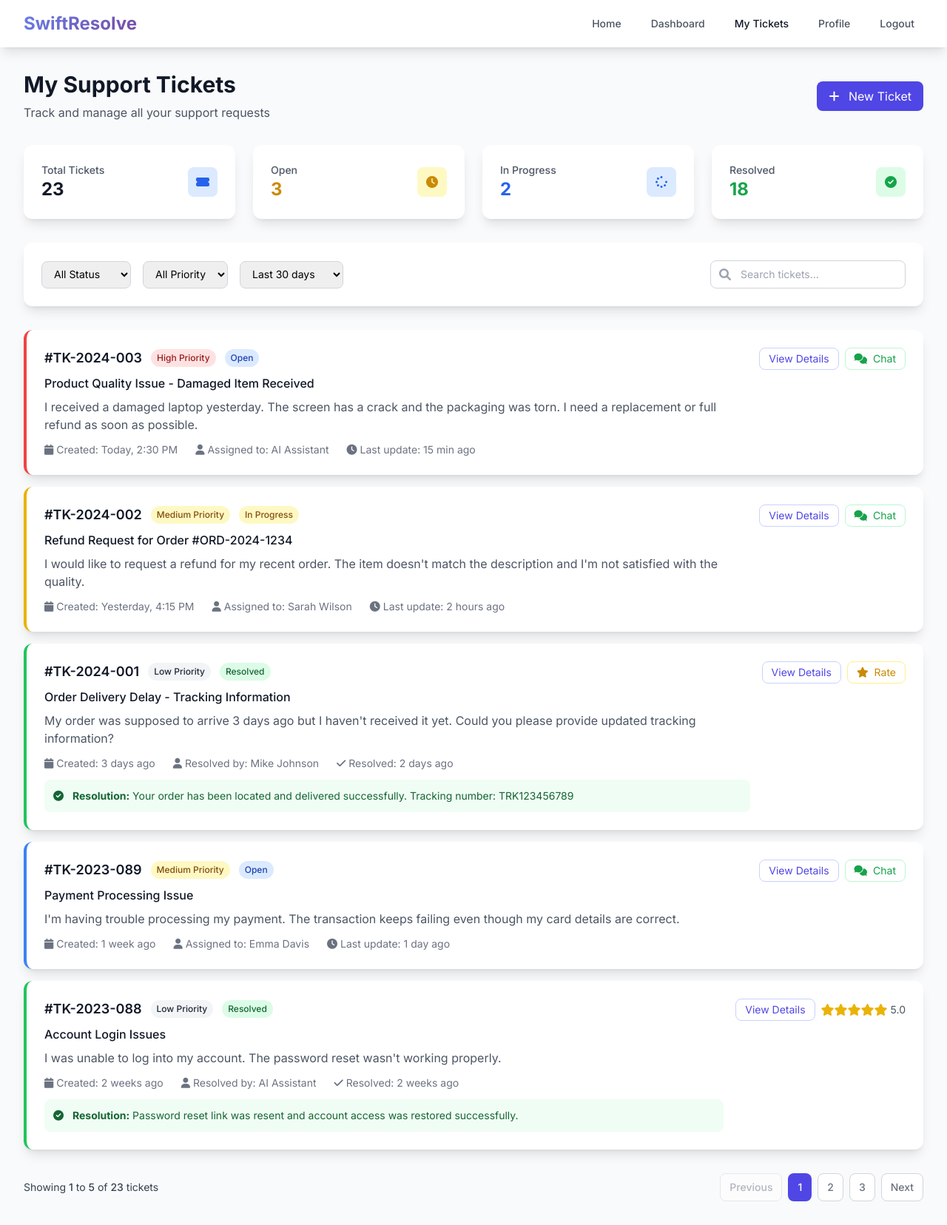
After one commit to MohitSilwal16/IBM-Hackathon, a Flask app: template web/templates/tickets.html in a window 1280 px wide. The commit adds this page. Shown: the whole page at 74% size. Run offline with Flask 3, Linux system fonts and the light colour scheme; the template is opened without the code that fills it, so the values that code supplies are empty; some libraries are stand-ins or nearby versions.

```diff
--- /dev/null
+++ b/web/templates/tickets.html
@@ -0,0 +1,408 @@
+<!DOCTYPE html>
+<html lang="en">
+<head>
+    <meta charset="UTF-8">
+    <meta name="viewport" content="width=device-width, initial-scale=1.0">
+    <title>My Tickets - SwiftResolve</title>
+    <script src="https://cdn.tailwindcss.com"></script>
+    <link href="https://cdnjs.cloudflare.com/ajax/libs/font-awesome/6.0.0/css/all.min.css" rel="stylesheet">
+    <style>
+        @import url('https://fonts.googleapis.com/css2?family=Inter:wght@300;400;500;600;700&display=swap');
+
+        * {
+            font-family: 'Inter', sans-serif;
+        }
+
+        .gradient-text {
+            background: linear-gradient(135deg, #667eea 0%, #764ba2 100%);
+            -webkit-background-clip: text;
+            -webkit-text-fill-color: transparent;
+            background-clip: text;
+        }
+
+        .card-3d {
+            transform: perspective(1000px) rotateX(2deg);
+            transition: all 0.3s ease;
+        }
+
+        .card-3d:hover {
+            transform: perspective(1000px) rotateX(0deg) translateY(-2px);
+        }
+
+        .ticket-card {
+            transition: all 0.3s ease;
+        }
+
+        .ticket-card:hover {
+            transform: translateY(-2px);
+            box-shadow: 0 10px 25px rgba(0, 0, 0, 0.1);
+        }
+    </style>
+</head>
+<body class="bg-gray-50 min-h-screen">
+    <!-- Navigation -->
+    <nav class="bg-white shadow-lg sticky top-0 z-50">
+        <div class="max-w-7xl mx-auto px-4 sm:px-6 lg:px-8">
+            <div class="flex justify-between items-center h-16">
+                <div class="flex items-center">
+                    <div class="flex-shrink-0">
+                        <div class="text-2xl font-bold gradient-text">SwiftResolve</div>
+                    </div>
+                </div>
+                <div class="hidden md:block">
+                    <div class="ml-10 flex items-baseline space-x-4">
+                        <a href="index.html" class="text-gray-600 hover:text-indigo-600 px-3 py-2 rounded-md text-sm font-medium transition-colors">Home</a>
+                        <a href="chatbot.html" class="text-gray-600 hover:text-indigo-600 px-3 py-2 rounded-md text-sm font-medium transition-colors">Dashboard</a>
+                        <a href="tickets.html" class="text-gray-900 hover:text-indigo-600 px-3 py-2 rounded-md text-sm font-medium transition-colors">My Tickets</a>
+                        <a href="profile.html" class="text-gray-600 hover:text-indigo-600 px-3 py-2 rounded-md text-sm font-medium transition-colors">Profile</a>
+                        <a href="login.html" class="text-gray-600 hover:text-indigo-600 px-3 py-2 rounded-md text-sm font-medium transition-colors">Logout</a>
+                    </div>
+                </div>
+                <div class="md:hidden">
+                    <button class="text-gray-600 hover:text-gray-900">
+                        <i class="fas fa-bars text-xl"></i>
+                    </button>
+                </div>
+            </div>
+        </div>
+    </nav>
+
+    <div class="max-w-7xl mx-auto px-4 sm:px-6 lg:px-8 py-8">
+        <!-- Header -->
+        <div class="flex items-center justify-between mb-8">
+            <div>
+                <h1 class="text-3xl font-bold text-gray-900 mb-2">My Support Tickets</h1>
+                <p class="text-gray-600">Track and manage all your support requests</p>
+            </div>
+            <button class="bg-indigo-600 text-white px-4 py-2 rounded-lg hover:bg-indigo-700 transition-colors">
+                <i class="fas fa-plus mr-2"></i>
+                New Ticket
+            </button>
+        </div>
+
+        <!-- Stats Overview -->
+        <div class="grid grid-cols-1 md:grid-cols-4 gap-6 mb-8">
+            <div class="card-3d bg-white rounded-xl shadow-lg p-6">
+                <div class="flex items-center justify-between">
+                    <div>
+                        <p class="text-sm font-medium text-gray-600">Total Tickets</p>
+                        <p class="text-2xl font-bold text-gray-900">23</p>
+                    </div>
+                    <div class="w-10 h-10 bg-blue-100 rounded-lg flex items-center justify-center">
+                        <i class="fas fa-ticket-alt text-blue-600"></i>
+                    </div>
+                </div>
+            </div>
+
+            <div class="card-3d bg-white rounded-xl shadow-lg p-6">
+                <div class="flex items-center justify-between">
+                    <div>
+                        <p class="text-sm font-medium text-gray-600">Open</p>
+                        <p class="text-2xl font-bold text-yellow-600">3</p>
+                    </div>
+                    <div class="w-10 h-10 bg-yellow-100 rounded-lg flex items-center justify-center">
+                        <i class="fas fa-clock text-yellow-600"></i>
+                    </div>
+                </div>
+            </div>
+
+            <div class="card-3d bg-white rounded-xl shadow-lg p-6">
+                <div class="flex items-center justify-between">
+                    <div>
+                        <p class="text-sm font-medium text-gray-600">In Progress</p>
+                        <p class="text-2xl font-bold text-blue-600">2</p>
+                    </div>
+                    <div class="w-10 h-10 bg-blue-100 rounded-lg flex items-center justify-center">
+                        <i class="fas fa-spinner text-blue-600"></i>
+                    </div>
+                </div>
+            </div>
+
+            <div class="card-3d bg-white rounded-xl shadow-lg p-6">
+                <div class="flex items-center justify-between">
+                    <div>
+                        <p class="text-sm font-medium text-gray-600">Resolved</p>
+                        <p class="text-2xl font-bold text-green-600">18</p>
+                    </div>
+                    <div class="w-10 h-10 bg-green-100 rounded-lg flex items-center justify-center">
+                        <i class="fas fa-check-circle text-green-600"></i>
+                    </div>
+                </div>
+            </div>
+        </div>
+
+        <!-- Filters -->
+        <div class="bg-white rounded-xl shadow-lg p-6 mb-8">
+            <div class="flex flex-col sm:flex-row sm:items-center sm:justify-between space-y-4 sm:space-y-0">
+                <div class="flex flex-col sm:flex-row space-y-2 sm:space-y-0 sm:space-x-4">
+                    <select class="border border-gray-300 rounded-lg px-3 py-2 text-sm focus:outline-none focus:ring-2 focus:ring-indigo-500">
+                        <option>All Status</option>
+                        <option>Open</option>
+                        <option>In Progress</option>
+                        <option>Resolved</option>
+                        <option>Closed</option>
+                    </select>
+
+                    <select class="border border-gray-300 rounded-lg px-3 py-2 text-sm focus:outline-none focus:ring-2 focus:ring-indigo-500">
+                        <option>All Priority</option>
+                        <option>High</option>
+                        <option>Medium</option>
+                        <option>Low</option>
+                    </select>
+
+                    <select class="border border-gray-300 rounded-lg px-3 py-2 text-sm focus:outline-none focus:ring-2 focus:ring-indigo-500">
+                        <option>Last 30 days</option>
+                        <option>Last 7 days</option>
+                        <option>Last 3 months</option>
+                        <option>All time</option>
+                    </select>
+                </div>
+
+                <div class="relative">
+                    <div class="absolute inset-y-0 left-0 pl-3 flex items-center pointer-events-none">
+                        <i class="fas fa-search text-gray-400"></i>
+                    </div>
+                    <input
+                        type="text"
+                        placeholder="Search tickets..."
+                        class="pl-10 pr-3 py-2 border border-gray-300 rounded-lg text-sm focus:outline-none focus:ring-2 focus:ring-indigo-500 focus:border-transparent"
+                    >
+                </div>
+            </div>
+        </div>
+
+        <!-- Tickets List -->
+        <div class="space-y-4">
+            <!-- Ticket 1 -->
+            <div class="ticket-card bg-white rounded-xl shadow-lg p-6 border-l-4 border-red-500">
+                <div class="flex items-start justify-between">
+                    <div class="flex-1">
+                        <div class="flex items-center space-x-3 mb-2">
+                            <h3 class="text-lg font-semibold text-gray-900">#TK-2024-003</h3>
+                            <span class="px-2 py-1 bg-red-100 text-red-800 text-xs font-medium rounded-full">High Priority</span>
+                            <span class="px-2 py-1 bg-blue-100 text-blue-800 text-xs font-medium rounded-full">Open</span>
+                        </div>
+                        <h4 class="text-md font-medium text-gray-900 mb-2">Product Quality Issue - Damaged Item Received</h4>
+                        <p class="text-gray-600 mb-3">I received a damaged laptop yesterday. The screen has a crack and the packaging was torn. I need a replacement or full refund as soon as possible.</p>
+                        <div class="flex items-center space-x-6 text-sm text-gray-500">
+                            <div class="flex items-center">
+                                <i class="fas fa-calendar mr-1"></i>
+                                <span>Created: Today, 2:30 PM</span>
+                            </div>
+                            <div class="flex items-center">
+                                <i class="fas fa-user mr-1"></i>
+                                <span>Assigned to: AI Assistant</span>
+                            </div>
+                            <div class="flex items-center">
+                                <i class="fas fa-clock mr-1"></i>
+                                <span>Last update: 15 min ago</span>
+                            </div>
+                        </div>
+                    </div>
+                    <div class="flex items-center space-x-2 ml-4">
+                        <button class="text-indigo-600 hover:text-indigo-700 px-3 py-1 rounded-lg border border-indigo-200 hover:bg-indigo-50 transition-colors text-sm">
+                            View Details
+                        </button>
+                        <button class="text-green-600 hover:text-green-700 px-3 py-1 rounded-lg border border-green-200 hover:bg-green-50 transition-colors text-sm">
+                            <i class="fas fa-comments mr-1"></i>
+                            Chat
+                        </button>
+                    </div>
+                </div>
+            </div>
+
+            <!-- Ticket 2 -->
+            <div class="ticket-card bg-white rounded-xl shadow-lg p-6 border-l-4 border-yellow-500">
+                <div class="flex items-start justify-between">
+                    <div class="flex-1">
+                        <div class="flex items-center space-x-3 mb-2">
+                            <h3 class="text-lg font-semibold text-gray-900">#TK-2024-002</h3>
+                            <span class="px-2 py-1 bg-yellow-100 text-yellow-800 text-xs font-medium rounded-full">Medium Priority</span>
+                            <span class="px-2 py-1 bg-yellow-100 text-yellow-800 text-xs font-medium rounded-full">In Progress</span>
+                        </div>
+                        <h4 class="text-md font-medium text-gray-900 mb-2">Refund Request for Order #ORD-2024-1234</h4>
+                        <p class="text-gray-600 mb-3">I would like to request a refund for my recent order. The item doesn't match the description and I'm not satisfied with the quality.</p>
+                        <div class="flex items-center space-x-6 text-sm text-gray-500">
+                            <div class="flex items-center">
+                                <i class="fas fa-calendar mr-1"></i>
+                                <span>Created: Yesterday, 4:15 PM</span>
+                            </div>
+                            <div class="flex items-center">
+                                <i class="fas fa-user mr-1"></i>
+                                <span>Assigned to: Sarah Wilson</span>
+                            </div>
+                            <div class="flex items-center">
+                                <i class="fas fa-clock mr-1"></i>
+                                <span>Last update: 2 hours ago</span>
+                            </div>
+                        </div>
+                    </div>
+                    <div class="flex items-center space-x-2 ml-4">
+                        <button class="text-indigo-600 hover:text-indigo-700 px-3 py-1 rounded-lg border border-indigo-200 hover:bg-indigo-50 transition-colors text-sm">
+                            View Details
+                        </button>
+                        <button class="text-green-600 hover:text-green-700 px-3 py-1 rounded-lg border border-green-200 hover:bg-green-50 transition-colors text-sm">
+                            <i class="fas fa-comments mr-1"></i>
+                            Chat
+                        </button>
+                    </div>
+                </div>
+            </div>
+
+            <!-- Ticket 3 -->
+            <div class="ticket-card bg-white rounded-xl shadow-lg p-6 border-l-4 border-green-500">
+                <div class="flex items-start justify-between">
+                    <div class="flex-1">
+                        <div class="flex items-center space-x-3 mb-2">
+                            <h3 class="text-lg font-semibold text-gray-900">#TK-2024-001</h3>
+                            <span class="px-2 py-1 bg-gray-100 text-gray-800 text-xs font-medium rounded-full">Low Priority</span>
+                            <span class="px-2 py-1 bg-green-100 text-green-800 text-xs font-medium rounded-full">Resolved</span>
+                        </div>
+                        <h4 class="text-md font-medium text-gray-900 mb-2">Order Delivery Delay - Tracking Information</h4>
+                        <p class="text-gray-600 mb-3">My order was supposed to arrive 3 days ago but I haven't received it yet. Could you please provide updated tracking information?</p>
+                        <div class="flex items-center space-x-6 text-sm text-gray-500">
+                            <div class="flex items-center">
+                                <i class="fas fa-calendar mr-1"></i>
+                                <span>Created: 3 days ago</span>
+                            </div>
+                            <div class="flex items-center">
+                                <i class="fas fa-user mr-1"></i>
+                                <span>Resolved by: Mike Johnson</span>
+                            </div>
+                            <div class="flex items-center">
+                                <i class="fas fa-check mr-1"></i>
+                                <span>Resolved: 2 days ago</span>
+                            </div>
+                        </div>
+                        <div class="mt-3 p-3 bg-green-50 rounded-lg">
+                            <p class="text-green-800 text-sm">
+                                <i class="fas fa-check-circle mr-2"></i>
+                                <strong>Resolution:</strong> Your order has been located and delivered successfully. Tracking number: TRK123456789
+                            </p>
+                        </div>
+                    </div>
+                    <div class="flex items-center space-x-2 ml-4">
+                        <button class="text-indigo-600 hover:text-indigo-700 px-3 py-1 rounded-lg border border-indigo-200 hover:bg-indigo-50 transition-colors text-sm">
+                            View Details
+                        </button>
+                        <button class="text-yellow-600 hover:text-yellow-700 px-3 py-1 rounded-lg border border-yellow-200 hover:bg-yellow-50 transition-colors text-sm">
+                            <i class="fas fa-star mr-1"></i>
+                            Rate
+                        </button>
+                    </div>
+                </div>
+            </div>
+
+            <!-- Ticket 4 -->
+            <div class="ticket-card bg-white rounded-xl shadow-lg p-6 border-l-4 border-blue-500">
+                <div class="flex items-start justify-between">
+                    <div class="flex-1">
+                        <div class="flex items-center space-x-3 mb-2">
+                            <h3 class="text-lg font-semibold text-gray-900">#TK-2023-089</h3>
+                            <span class="px-2 py-1 bg-yellow-100 text-yellow-800 text-xs font-medium rounded-full">Medium Priority</span>
+                            <span class="px-2 py-1 bg-blue-100 text-blue-800 text-xs font-medium rounded-full">Open</span>
+                        </div>
+                        <h4 class="text-md font-medium text-gray-900 mb-2">Payment Processing Issue</h4>
+                        <p class="text-gray-600 mb-3">I'm having trouble processing my payment. The transaction keeps failing even though my card details are correct.</p>
+                        <div class="flex items-center space-x-6 text-sm text-gray-500">
+                            <div class="flex items-center">
+                                <i class="fas fa-calendar mr-1"></i>
+                                <span>Created: 1 week ago</span>
+                            </div>
+                            <div class="flex items-center">
+                                <i class="fas fa-user mr-1"></i>
+                                <span>Assigned to: Emma Davis</span>
+                            </div>
+                            <div class="flex items-center">
+                                <i class="fas fa-clock mr-1"></i>
+                                <span>Last update: 1 day ago</span>
+                            </div>
+                        </div>
+                    </div>
+                    <div class="flex items-center space-x-2 ml-4">
+                        <button class="text-indigo-600 hover:text-indigo-700 px-3 py-1 rounded-lg border border-indigo-200 hover:bg-indigo-50 transition-colors text-sm">
+                            View Details
+                        </button>
+                        <button class="text-green-600 hover:text-green-700 px-3 py-1 rounded-lg border border-green-200 hover:bg-green-50 transition-colors text-sm">
+                            <i class="fas fa-comments mr-1"></i>
+                            Chat
+                        </button>
+                    </div>
+                </div>
+            </div>
+
+            <!-- Ticket 5 -->
+            <div class="ticket-card bg-white rounded-xl shadow-lg p-6 border-l-4 border-green-500">
+                <div class="flex items-start justify-between">
+                    <div class="flex-1">
+                        <div class="flex items-center space-x-3 mb-2">
+                            <h3 class="text-lg font-semibold text-gray-900">#TK-2023-088</h3>
+                            <span class="px-2 py-1 bg-gray-100 text-gray-800 text-xs font-medium rounded-full">Low Priority</span>
+                            <span class="px-2 py-1 bg-green-100 text-green-800 text-xs font-medium rounded-full">Resolved</span>
+                        </div>
+                        <h4 class="text-md font-medium text-gray-900 mb-2">Account Login Issues</h4>
+                        <p class="text-gray-600 mb-3">I was unable to log into my account. The password reset wasn't working properly.</p>
+                        <div class="flex items-center space-x-6 text-sm text-gray-500">
+                            <div class="flex items-center">
+                                <i class="fas fa-calendar mr-1"></i>
+                                <span>Created: 2 weeks ago</span>
+                            </div>
+                            <div class="flex items-center">
+                                <i class="fas fa-user mr-1"></i>
+                                <span>Resolved by: AI Assistant</span>
+                            </div>
+                            <div class="flex items-center">
+                                <i class="fas fa-check mr-1"></i>
+                                <span>Resolved: 2 weeks ago</span>
+                            </div>
+                        </div>
+                        <div class="mt-3 p-3 bg-green-50 rounded-lg">
+                            <p class="text-green-800 text-sm">
+                                <i class="fas fa-check-circle mr-2"></i>
+                                <strong>Resolution:</strong> Password reset link was resent and account access was restored successfully.
+                            </p>
+                        </div>
+                    </div>
+                    <div class="flex items-center space-x-2 ml-4">
+                        <button class="text-indigo-600 hover:text-indigo-700 px-3 py-1 rounded-lg border border-indigo-200 hover:bg-indigo-50 transition-colors text-sm">
+                            View Details
+                        </button>
+                        <div class="flex items-center text-yellow-500">
+                            <i class="fas fa-star"></i>
+                            <i class="fas fa-star"></i>
+                            <i class="fas fa-star"></i>
+                            <i class="fas fa-star"></i>
+                            <i class="fas fa-star"></i>
+                            <span class="ml-1 text-sm text-gray-600">5.0</span>
+                        </div>
+                    </div>
+                </div>
+            </div>
+        </div>
+
+        <!-- Pagination -->
+        <div class="flex items-center justify-between mt-8">
+            <div class="text-sm text-gray-700">
+                Showing <span class="font-medium">1</span> to <span class="font-medium">5</span> of <span class="font-medium">23</span> tickets
+            </div>
+            <div class="flex items-center space-x-2">
+                <button class="px-3 py-2 text-sm font-medium text-gray-500 bg-white border border-gray-300 rounded-lg hover:bg-gray-50 disabled:opacity-50 disabled:cursor-not-allowed" disabled>
+                    Previous
+                </button>
+                <button class="px-3 py-2 text-sm font-medium text-white bg-indigo-600 border border-transparent rounded-lg hover:bg-indigo-700">
+                    1
+                </button>
+                <button class="px-3 py-2 text-sm font-medium text-gray-500 bg-white border border-gray-300 rounded-lg hover:bg-gray-50">
+                    2
+                </button>
+                <button class="px-3 py-2 text-sm font-medium text-gray-500 bg-white border border-gray-300 rounded-lg hover:bg-gray-50">
+                    3
+                </button>
+                <button class="px-3 py-2 text-sm font-medium text-gray-500 bg-white border border-gray-300 rounded-lg hover:bg-gray-50">
+                    Next
+                </button>
+            </div>
+        </div>
+    </div>
+</body>
+</html>
```
Also changed, not shown: web/chatbot/chatbot.py (+22 -11 lines), web/chatbot/myprompt.py (added, +44 -0 lines), web/handlers/bot.py (+7 -5 lines), web/templates/home.html (+118 -53 lines), web/instance/complaint.sqlite3.
